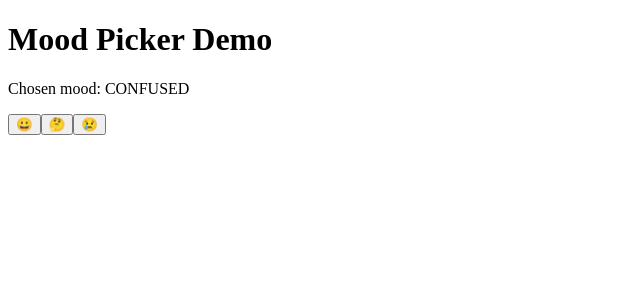
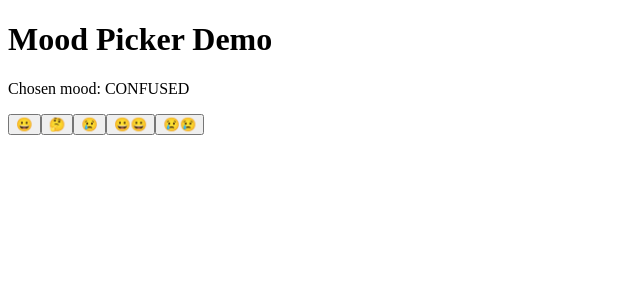
Before and after one commit to zahrabeng/react-mood-picker-working, a React (Create React App) app: page / in a window 1280 px wide. Shown: the top 300 px of the page, without its empty margins (0-640 px from the left). Built offline with nearby package versions, Linux system fonts and the light colour scheme.

Commit message:
added two arrow function buttons extra happy and extra sad

```diff
--- a/src/components/MoodPickerDemo.tsx
+++ b/src/components/MoodPickerDemo.tsx
@@ -17,6 +17,7 @@ function MoodPickerDemo(): JSX.Element {
   };
 
 
+
   return (
     <>
       <h1>Mood Picker Demo</h1>
@@ -24,6 +25,8 @@ function MoodPickerDemo(): JSX.Element {
       <button onClick={handleMoodChangeToHappy}>😀</button>
       <button onClick={handleMoodChangeToConfused}>🤔</button>
       <button onClick={handleMoodChangeToSad}>😢</button>
+      <button onClick={() => queueRerenderWithNewMoodValue("Extra Happy")}>😀😀</button>
+      <button onClick = {()=> queueRerenderWithNewMoodValue("extra sad")}>😢😢</button>
     </>
   );
 }
```
